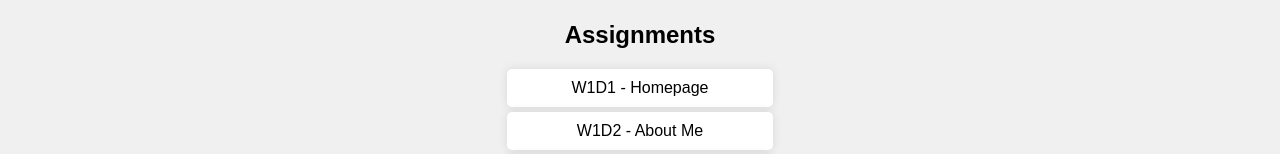
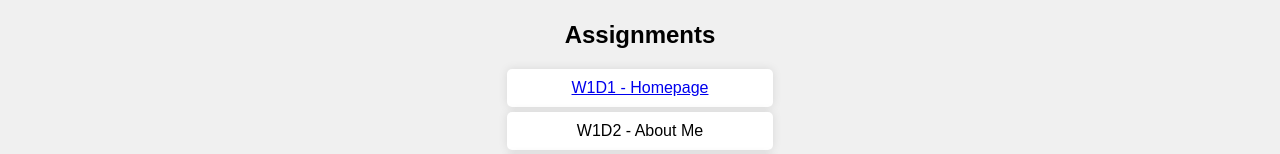
Before and after one commit to ranasl62/cs472, a plain HTML site: page assignment-1/index.html in a window 1280 px wide. Shown: the part 283-437 px from the top of the page. Drawn offline with Linux system fonts and the light colour scheme.

Commit message:
link added

```diff
--- a/assignment-1/index.html
+++ b/assignment-1/index.html
@@ -57,7 +57,7 @@
         <img src="md-rana-hossain.jpg" alt="Your Picture">
         <h2>Assignments</h2>
         <ul>
-            <li>W1D1 - Homepage</li>
+            <li><a href="/">W1D1 - Homepage</a></li>
             <li>W1D2 - About Me</li>
             <li>W1D3 - Recipe</li>
             <li>W1D4 - Movie Review</li>
```
